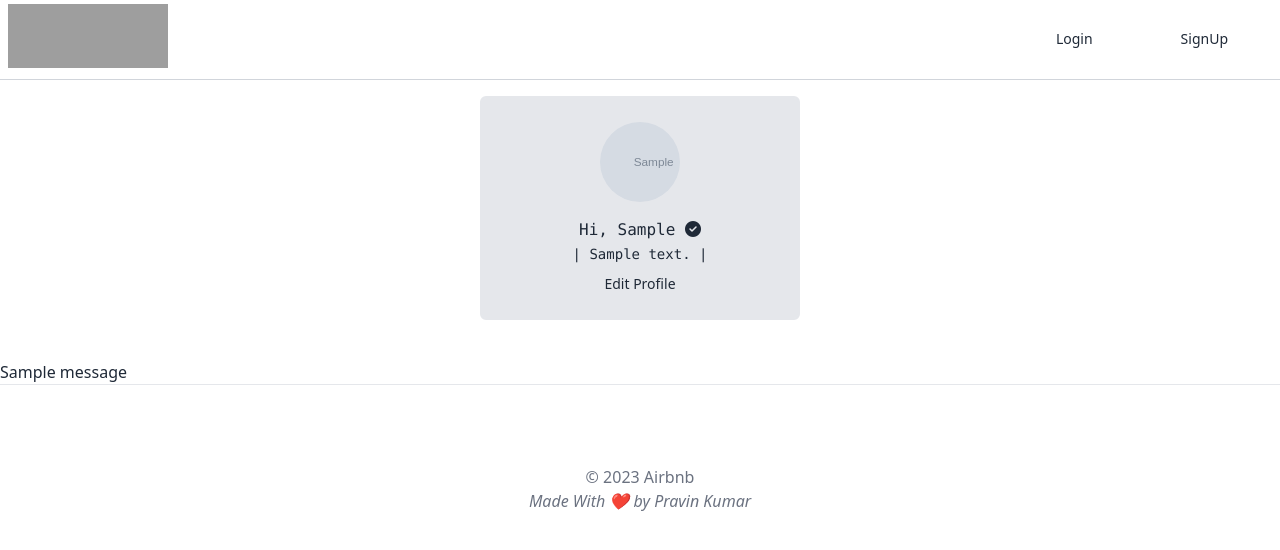
After one commit to Pravin-Kumar-21/Airbnb_Clone_Latest, a Django app: page /users/1 in a window 1280 px wide. The commit adds this page. Shown: the top 550 px of the page. Run offline with Django 4.2, Linux system fonts and the light colour scheme; tables that the repository leaves empty hold one stand-in row (values such as "Sample post"); grey boxes marked "Sample" are stand-in pictures; one stand-in notice (Sample message) is shown; style sheets or scripts are compiled from the project's sources; some libraries are stand-ins or nearby versions; grey boxes are pictures that could not be loaded.

Commit message:
Completed User Profile

```diff
--- /dev/null
+++ b/templates/Partials/messages.html
@@ -0,0 +1,7 @@
+{% if messages %}
+<ul class="messages">
+    {% for message in messages %}
+    <li class="message {% if message.tags %}{{ message.tags }}{% endif %}">{{ message }}</li>
+    {% endfor %}
+</ul>
+{% endif %}
--- a/templates/Partials/nav.html
+++ b/templates/Partials/nav.html
@@ -1,6 +1,7 @@
 <link href="https://cdn.jsdelivr.net/npm/tailwindcss@2.2.19/dist/tailwind.min.css" rel="stylesheet" />
 <ul class="flex items-center text-sm font-medium h-full">
     {% if user.is_authenticated %}
+        <li class="ml-8"><a href="{{user.get_absolute_url}}">Your Profile</a></li>
         <li class="ml-8"><a href="{% url "users:logout" %}">Log Out</a></li>
     {% else %}
         <li class="ml-8 border-b-2 border-white hover:border-gray-600 px-2 h-full flex items-center"><a class="py-10 px-5" href=" {% url "users:login" %} ">Login</a></li>
--- a/templates/base.html
+++ b/templates/base.html
@@ -27,6 +27,7 @@
       {% include "Partials/nav.html" %}
     </header>
     {% block content %}{% endblock %}
+    {% include 'Partials/messages.html' %}
     {%include "Partials/footer.html" %}
   </body>
 </html>
--- a/templates/rooms/room_detail.html
+++ b/templates/rooms/room_detail.html
@@ -13,9 +13,9 @@
 </div>
 <div>
     <h2>
-        By: {{room.host.username}}</h2>
+        By: <a href="{{room.host.get_absolute_url}}">{{room.host.username}}</a>  </h2>
         {% if room.host.superhost    %}
-                {{superhost}}
+                {{superhost}}green
         {% endif %}
     </h2>
 
--- a/templates/users/login.html
+++ b/templates/users/login.html
@@ -22,4 +22,4 @@
             <a href="{% url 'users:signup' %}" class="text-green-300 font-normal">&nbsp;&nbsp;SignUp </a>
         </div>
     </div>
-{% endblock content %}
+{% endblock content %} users_detail
--- /dev/null
+++ b/templates/users/user_detail.html
@@ -0,0 +1,34 @@
+{% extends "base.html" %}
+
+{% block page_name %}
+    {{user_obj.first_name}}'s Profile
+{% endblock page_name %}
+
+{% block search-bar %}
+{% endblock search-bar %}
+
+{% block content %}
+    <div class="container bg-gray-200  lg:w-5/12 md:w-1/2 xl:w-1/4 mx-auto flex flex-col items-center border-2 rounded-md mb-10 p-6 border-gray-200">
+
+        {% if user_obj.avatar %}
+        <div class="h-20 w-20 bg-cover rounded-full" style="background-image: url({{user_obj.avatar.url}});">
+
+            {% else %}
+            <div class="h-20 w-20 bg-gray-700 rounded-full text-white flex justify-center items-center text-3xl">
+                <span>{{user_obj.first_name|first}}
+
+
+                </span>
+                {% endif %}
+            </div>
+
+            <span class="text-center font-light font-mono mt-4">Hi, {{user_obj.first_name}}
+                {% if user_obj.superhost %}
+                    <i class="fa-solid fa-check-circle"></i>
+                {% endif %}
+                <br>
+                <span class="text-sm">|&nbsp;{{user_obj.bio}}&nbsp;|</span>
+            </span>
+        <a class="pt-2 text-sm font-extralight " href="#">Edit Profile</a>
+    </div>
+        {% endblock content %} users_detail
--- a/users/models.py
+++ b/users/models.py
@@ -5,6 +5,7 @@ from django.conf import settings
 from django.utils.translation import gettext_lazy as _
 from django.core.mail import send_mail
 from django.utils.html import strip_tags
+from django.shortcuts import reverse
 from django.template.loader import render_to_string
 
 
@@ -77,6 +78,9 @@ class User(AbstractUser):
         max_length=50, choices=LOGIN_CHOICES, default=LOGIN_EMAIL
     )
 
+    def get_absolute_url(self):
+        return reverse("users:profile", kwargs={"pk": self.pk})
+
     def verify_email(self):
         if self.email_confirmed is False:
             secret = uuid.uuid4().hex[:20]
--- a/users/urls.py
+++ b/users/urls.py
@@ -13,4 +13,5 @@ urlpatterns = [
     path(
         "accounts/google/login/callback/", views.google_callback, name="google_callback"
     ),
+    path("<int:pk>", views.UserProfileView.as_view(), name="profile"),
 ]
--- a/users/views.py
+++ b/users/views.py
@@ -1,7 +1,8 @@
+from typing import Any, Dict
 from django.http import HttpResponse
 from django.shortcuts import render, redirect
 from django.urls import reverse_lazy, reverse
-from django.views.generic import FormView
+from django.views.generic import FormView, DetailView
 from django.views import View
 from . import forms, models
 from django.contrib.auth import authenticate, login, logout
@@ -188,7 +189,6 @@ def google_callback(request):
         # Authenticate the user and log in
         user = authenticate(request, username=user.username)
         login(request, user)
-
         # Redirect to a success page or homepage
         return redirect("core:home")
         # Replace 'home' with the name of your homepage URL pattern
@@ -197,3 +197,8 @@ def google_callback(request):
         # Handle any exceptions or errors during the OAuth process
         messages.error(request, "Something went wrong with Google authentication.")
         return redirect("core:home")
+
+
+class UserProfileView(DetailView):
+    model = models.User
+    context_object_name = "user_obj"
```
Also changed, not shown: 1 other file.
